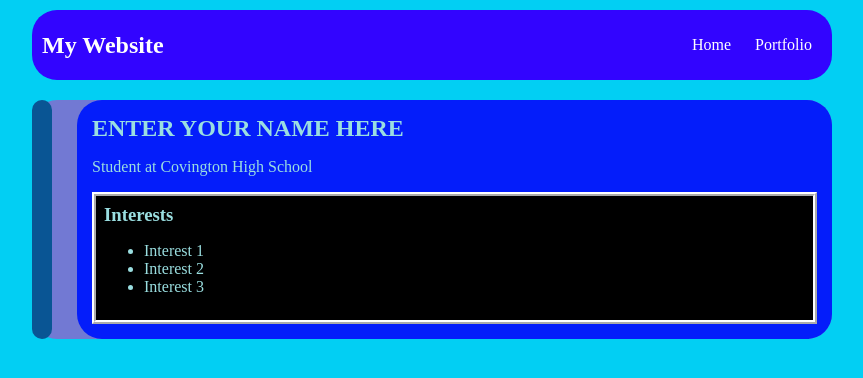
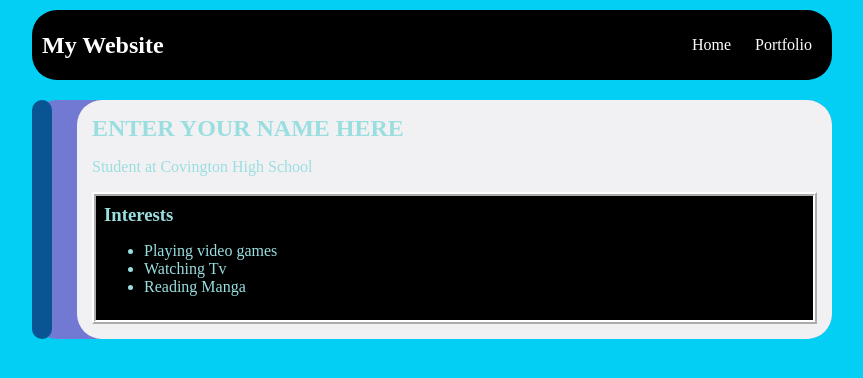
Before and after one commit to NateJCole/NateColeman.github.io, a plain HTML site: page index.html in a window 1280 px wide. Shown: the whole page, without its empty margins (208-1071 px from the left). Drawn offline with Linux system fonts and the light colour scheme.

Commit message:
color and text

```diff
--- a/index.html
+++ b/index.html
@@ -16,7 +16,7 @@
 
             /* navigation menu */
             nav {
-                background: rgb(50, 4, 255);
+                background: rgb(0, 0, 0);
                margin: 0 auto;
                margin-bottom: 20px;
                 display: flex;
@@ -65,7 +65,7 @@
             .content {
                 flex: 1;
                 padding: 15px;
-                background-color: rgb(4, 29, 250);
+                background-color: rgb(241, 241, 243);
                 border-radius: 25px;
             }
             #interests {
@@ -106,9 +106,9 @@
                         <div id="interests">
                             <h3>Interests</h3>
                             <ul>
-                                <li>Interest 1</li>
-                                <li>Interest 2</li>
-                                <li>Interest 3</li>
+                                <li>Playing video games</li>
+                                <li>Watching Tv</li>
+                                <li>Reading Manga</li>
                             </ul>
                         </div>
                 </div>
```
